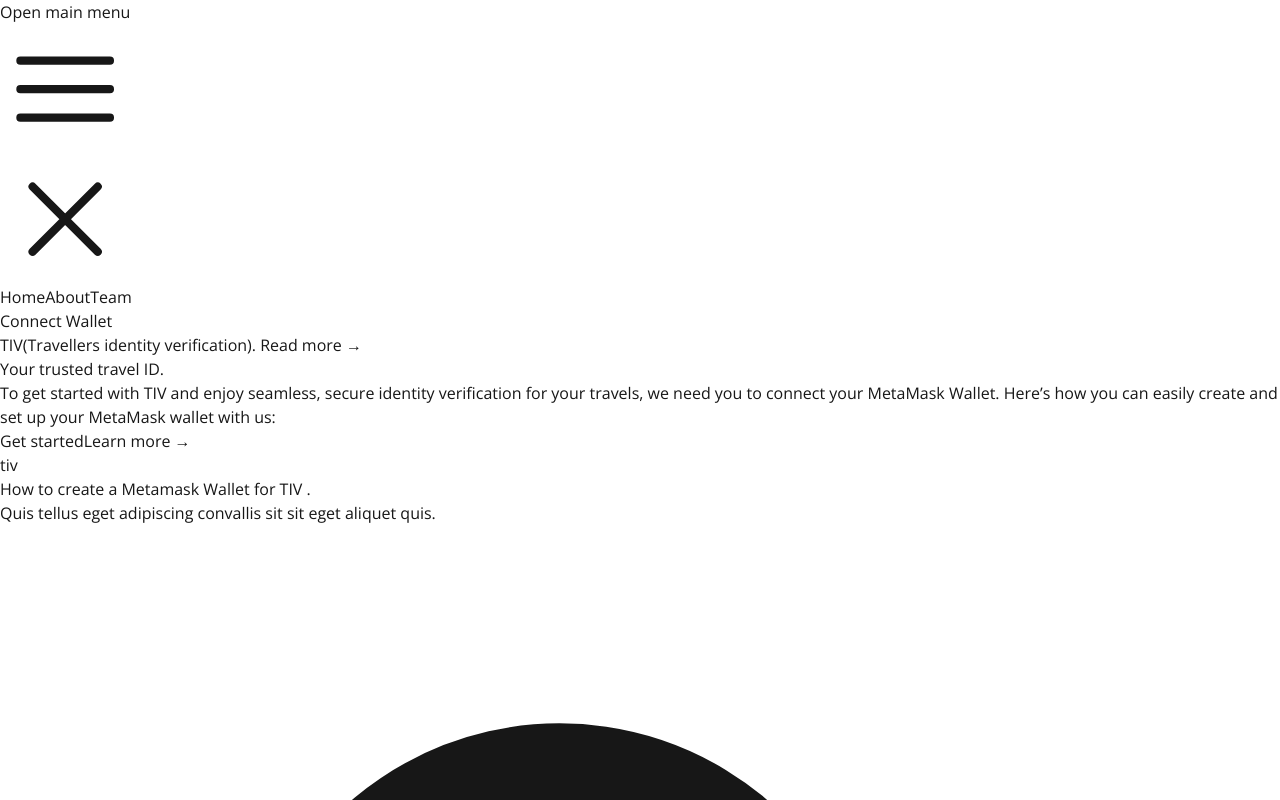
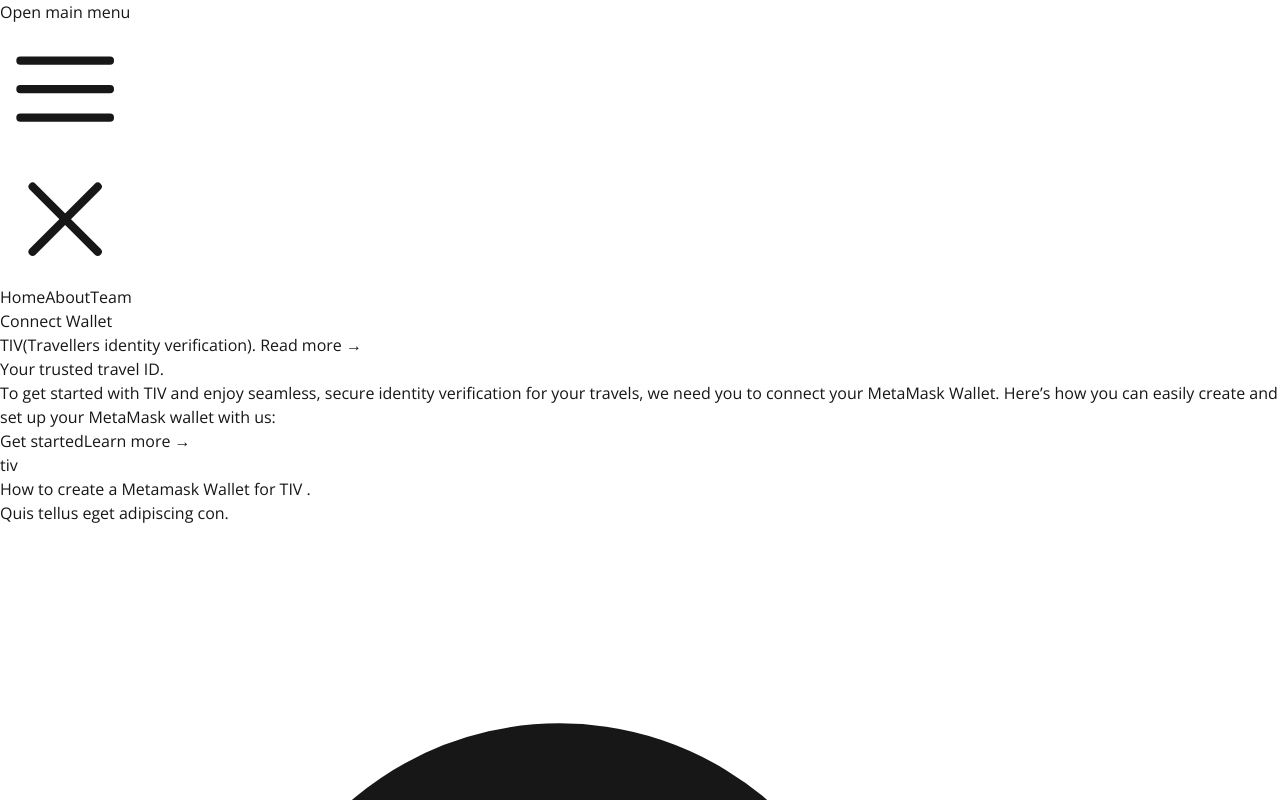
Before and after one commit to alperbayram/ddecode-travel-hackathon, a Next.js app: page / in a window 1280 px wide. Shown: the top 800 px of the page. Built offline with nearby package versions, Linux system fonts and the light colour scheme.

Commit message:
commit text 2

```diff
--- a/src/app/components/section/section.tsx
+++ b/src/app/components/section/section.tsx
@@ -42,7 +42,7 @@
           How to create a Metamask Wallet for TIV .
         </p>
         <p className="mt-6 text-lg/8 text-gray-600">
-          Quis tellus eget adipiscing convallis sit sit eget aliquet quis.
+          Quis tellus eget adipiscing con.
 
 
         </p>
```
